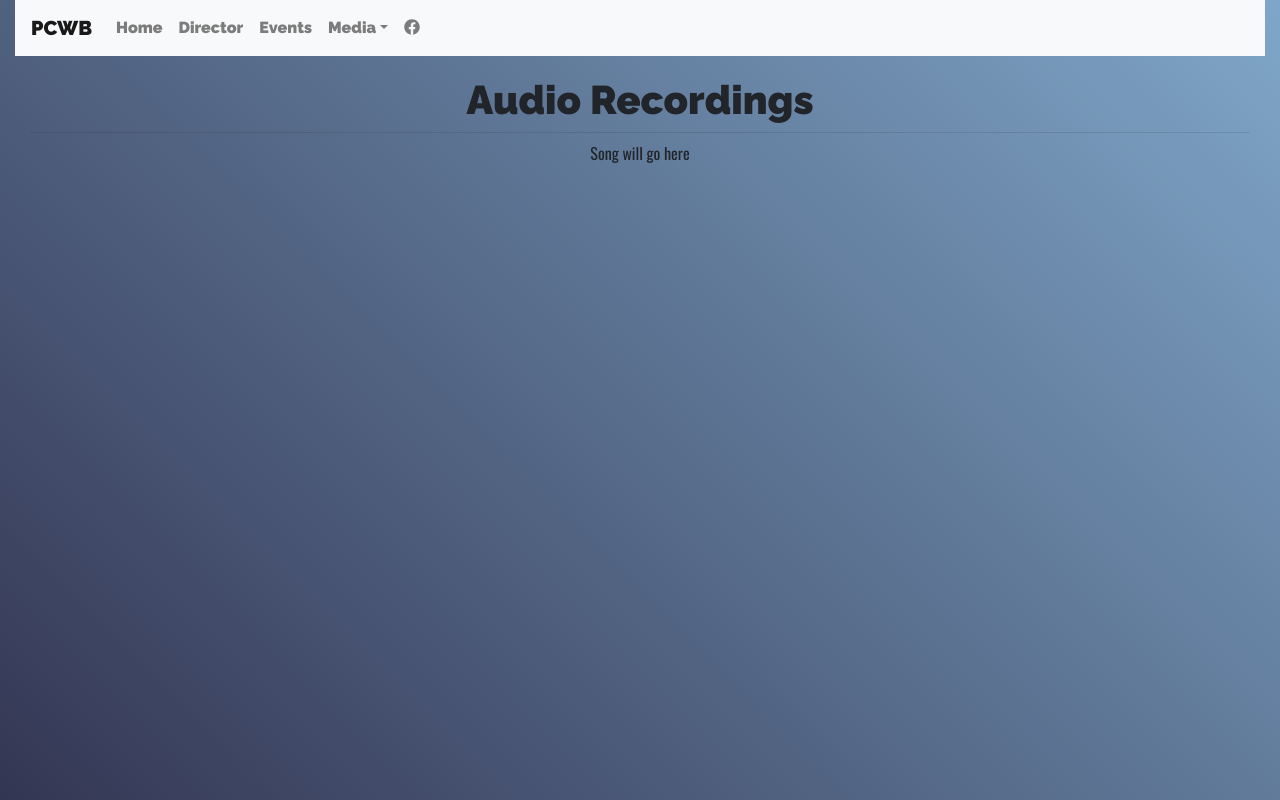
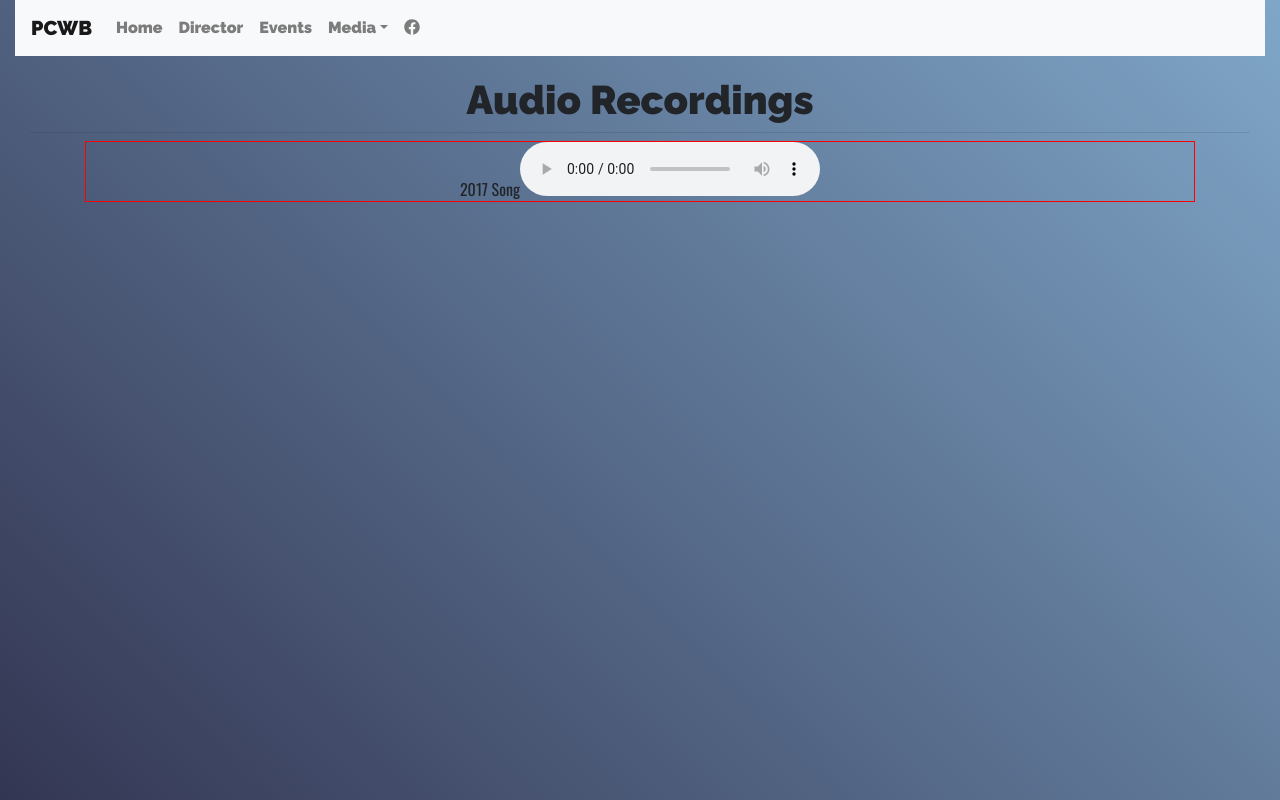
Before and after one commit to kennja05/pcwb, a React (Create React App) app: page /audio in a window 1280 px wide. Built offline with nearby package versions, Linux system fonts and the light colour scheme.

Commit message:
add first song

```diff
--- a/src/Audio.js
+++ b/src/Audio.js
@@ -1,5 +1,6 @@
 import React from 'react'
 import Song from './Song'
+import FirstSong from './audio/PCWBfinalSong2017.mp3'
 
 export default class Audio extends React.Component {
 
@@ -12,7 +13,7 @@ export default class Audio extends React.Component {
                 <hr className='my-2'></hr>
                 <div className='song-list container'>
 
-                    <Song title="2017 Song"/>
+                    <Song title="2017 Song" src={FirstSong}/>
 
                 </div>
             </div>
--- a/src/Song.js
+++ b/src/Song.js
@@ -6,8 +6,9 @@ export default class Song extends React.Component {
 
     render(){
         return(
-        <div>
-            Song will go here
+        <div style={{border: '1px solid red'}} className='song'>
+            <span>{this.props.title}</span>
+            <ReactAudioPlayer src={this.props.src} controls/>
         </div>)
     }
 
```
Also changed, not shown: 1 other file (tests, documents, lock files or other folders).
